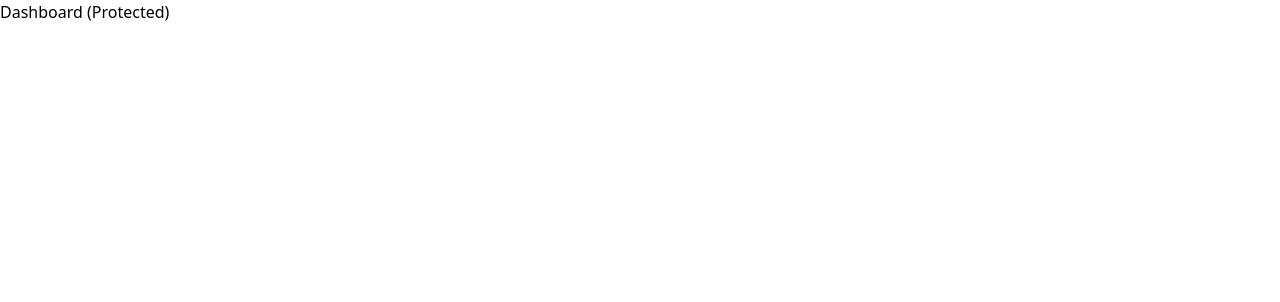
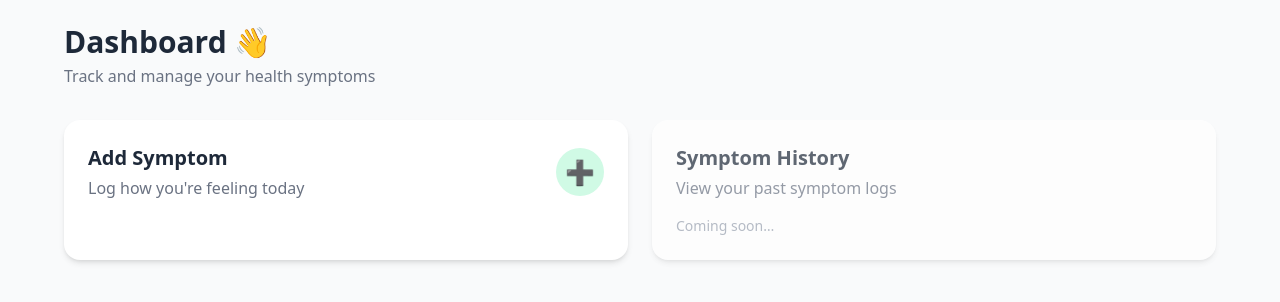
Before and after one commit to santosH7321/Fullstack-projects, a React app in the folder health-symptom-tracker/frontend/: page /dashboard in a window 1280 px wide. Shown: the top 302 px of the page. Built offline with nearby package versions, Linux system fonts and the light colour scheme; sample sign-in values are in the browser's storage; the HTML template or start-up script is replaced by a standard one.

Commit message:
Dashboard page

```diff
--- a/health-symptom-tracker/frontend/src/App.tsx
+++ b/health-symptom-tracker/frontend/src/App.tsx
@@ -3,6 +3,7 @@ import Login from "./pages/Login"
 import Register from "./pages/Register"
 import Dashboard from "./pages/Dashboard"
 import ProtectedRoute from "./components/ProtectedRoute"
+import AddSymptom from "./pages/AddSymptom"
 
 export default function App() {
   return (
@@ -18,6 +19,14 @@ export default function App() {
             </ProtectedRoute>
           }
         />
+        <Route
+          path="/add-symptom"
+          element={
+            <ProtectedRoute>
+              <AddSymptom />
+            </ProtectedRoute>
+          }
+        />
       </Routes>
     </BrowserRouter>
   )
--- a/health-symptom-tracker/frontend/src/pages/Dashboard.tsx
+++ b/health-symptom-tracker/frontend/src/pages/Dashboard.tsx
@@ -1,3 +1,53 @@
+import { Link } from "react-router-dom"
+
 export default function Dashboard() {
-  return <h1>Dashboard (Protected)</h1>
+  return (
+    <div className="min-h-screen bg-gray-50 p-6">
+
+      <header className="max-w-6xl mx-auto mb-8">
+        <h1 className="text-3xl font-bold text-gray-800">
+          Dashboard 👋
+        </h1>
+        <p className="text-gray-500 mt-1">
+          Track and manage your health symptoms
+        </p>
+      </header>
+      <main className="max-w-6xl mx-auto">
+        <div className="grid grid-cols-1 md:grid-cols-2 gap-6">
+
+          <Link
+            to="/add-symptom"
+            className="group bg-white rounded-2xl shadow-md p-6 hover:shadow-xl transition"
+          >
+            <div className="flex items-center justify-between">
+              <div>
+                <h2 className="text-xl font-semibold text-gray-800">
+                  Add Symptom
+                </h2>
+                <p className="text-gray-500 mt-1">
+                  Log how you're feeling today
+                </p>
+              </div>
+
+              <div className="flex items-center justify-center w-12 h-12 rounded-full bg-emerald-100 text-emerald-600 text-2xl group-hover:scale-110 transition">
+                ➕
+              </div>
+            </div>
+          </Link>
+          <div className="bg-white rounded-2xl shadow-md p-6 opacity-70">
+            <h2 className="text-xl font-semibold text-gray-800">
+              Symptom History
+            </h2>
+            <p className="text-gray-500 mt-1">
+              View your past symptom logs
+            </p>
+            <p className="text-sm text-gray-400 mt-4">
+              Coming soon…
+            </p>
+          </div>
+
+        </div>
+      </main>
+    </div>
+  )
 }
```
